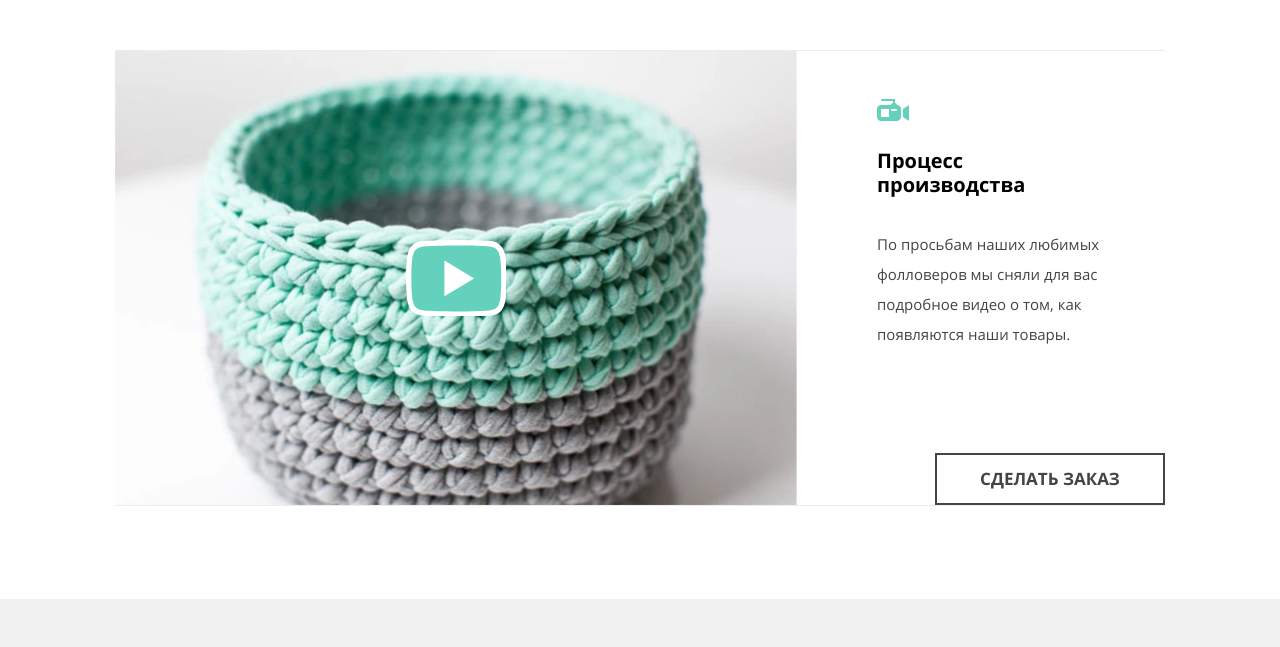
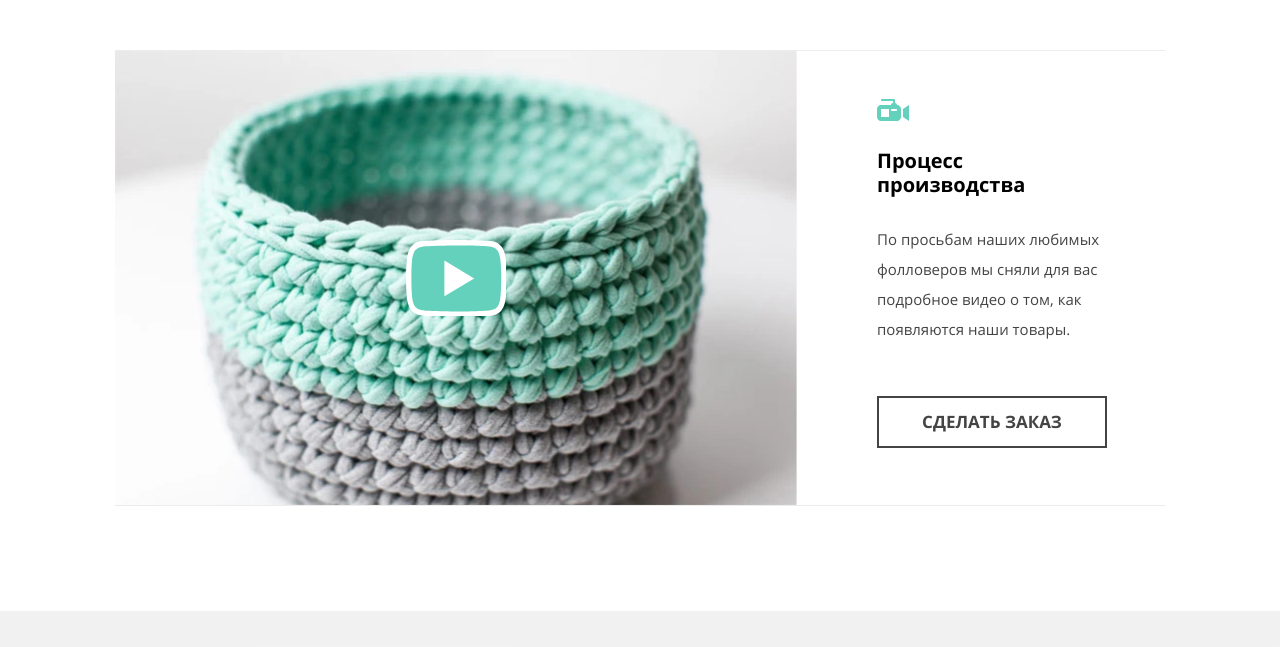
Before and after one commit to Ramc1987/1778551-mishka-25, a plain HTML site: page source/catalog.html in a window 1280 px wide. Shown: the part 1135-1782 px from the top of the page. Drawn offline with nearby package versions, Linux system fonts and the light colour scheme; files that its build step writes are made by us from their sources.

Commit message:
Finish pp desctop

```diff
--- a/source/sass/block/promo-video.scss
+++ b/source/sass/block/promo-video.scss
@@ -24,10 +24,11 @@
     max-width: 1050px;
     min-width: 1050px;
     display: grid;
-    grid-template-columns: 1fr auto;
+    grid-template-columns: 682px 1fr;
     grid-template-rows: auto 1fr;
+    gap: 0 80px;
     padding: 0;
-    margin: 0 auto 93px;
+    margin: 0 auto 105px;
   }
 
   &:hover {
@@ -61,7 +62,7 @@
     width: 178px;
     height: 80px;
     margin: 0;
-    padding: 98px 0 0 21px;
+    padding: 98px 0 0 0;
   }
 
   &--icon-camera {
@@ -74,7 +75,7 @@
     }
 
     @media (min-width: $desktop-width) {
-      background-position: 21px 48px;
+      background-position: 0 48px;
     }
   }
 }
@@ -107,8 +108,8 @@
   }
 
   @media (min-width: $desktop-width) {
-    margin: 0;
-    padding: 0 0 0 21px;
+    margin: -5px 0 0 0;
+    padding: 0;
     width: 252px;
     grid-column: 2/3;
     grid-row: 2;
@@ -204,9 +205,9 @@
   @media (min-width: $desktop-width) {
     width: 230px;
     height: 52px;
-    margin-left: 79px;
+    margin: 0 0 57px 0;
     grid-column: 2/3;
     grid-row: 2;
-    align-self: self-end;
+    align-self: flex-end;
   }
 }
```
